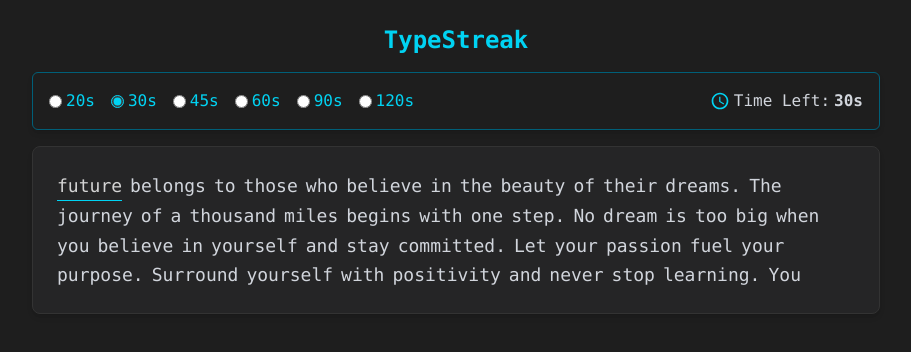
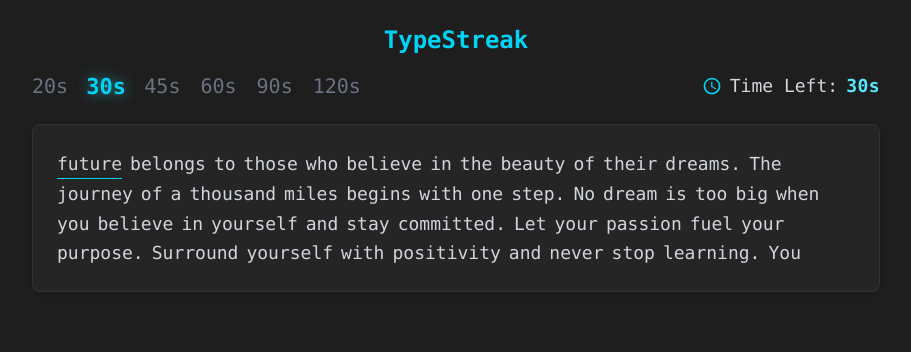
Before and after one commit to Maryam-Amir00/TypeStreak, a React (Vite) app: page / in a window 1280 px wide. Shown: the top 352 px of the page, without its empty margins (184-1095 px from the left). Built offline with nearby package versions, Linux system fonts and the light colour scheme.

Commit message:
Refactor TimerPanel and TypingBox components for improved UI and functionality; replace radio buttons with styled buttons in TimerPanel and streamline input handling in TypingBox

```diff
--- a/src/App.jsx
+++ b/src/App.jsx
@@ -1,6 +1,5 @@
-import { useState } from 'react'
+import React from 'react'
 import TypingBox from './components/TypingBox'
-import TimerPanel from './components/TimerPanel'
 
 
 function App() {
--- a/src/components/TimerPanel.jsx
+++ b/src/components/TimerPanel.jsx
@@ -5,39 +5,44 @@
   const timeOptions = [20, 30, 45, 60, 90, 120];
 
   return (
-    <div className="p-3 sm:p-4 rounded-md border border-cyan-800 bg-[#1e1e1e] shadow-md mb-4">
-      <div className="flex flex-col sm:flex-row justify-between items-center text-sm sm:text-base text-cyan-400 gap-4">
+    <div className="flex flex-col sm:flex-row justify-between items-center text-sm sm:text-base gap-4 mb-6">
 
-        <div className="flex gap-4 flex-wrap justify-center">
+      {/* Elegant Time Buttons */}
+      <div className="flex gap-5 flex-wrap justify-center font-mono">
         {timeOptions.map((time) => (
-            <label
+          <button
             key={time}
-              className="flex items-center gap-1 cursor-pointer transition duration-150 hover:text-white focus-within:text-white"
+            onClick={() => setSelectedTime(time)}
+            disabled={isSessionActive}
+            className={`
+              transition-all duration-300 ease-out
+              text-lg sm:text-xl
+              ${
+                selectedTime === time
+                  ? "text-cyan-400 font-bold scale-110 drop-shadow-[0_0_6px_rgba(34,211,238,0.6)]"
+                  : "text-gray-500 hover:text-cyan-300 hover:scale-105"
+              }
+              disabled:opacity-40 disabled:cursor-not-allowed
+            `}
           >
-              <input
-                type="radio"
-                name="time"
-                value={time}
-                checked={selectedTime === time}
-                onChange={() => setSelectedTime(time)}
-                disabled={isSessionActive}
-                className="accent-cyan-400 checked:ring-cyan-400"
-              />
             {time}s
-            </label>
+          </button>
         ))}
       </div>
 
-        <div className="text-gray-300 flex items-center gap-1">
+      <div className="text-gray-300 flex items-center gap-2 text-base sm:text-lg">
         <MdAccessTime className="text-xl text-cyan-400" />
-          Time Left:{" "}
-          <span className={`font-semibold ${timeLeft <= 10 ? "text-red-400" : ""}`}>
+        <span className="font-light">Time Left:</span>
+        <span
+          className={`font-semibold tracking-wide ${
+            timeLeft <= 10 ? "text-red-400 animate-pulse" : "text-cyan-300"
+          }`}
+        >
           {timeLeft}s
         </span>
       </div>
 
     </div>
-    </div>
   );
 };
 
--- a/src/components/TypingBox.jsx
+++ b/src/components/TypingBox.jsx
@@ -8,7 +8,6 @@
     const [typedInput, setTypedInput] = useState('');
     const [activeWordIndex, setActiveWordIndex] = useState(0);
     const [wordStatus, setWordStatus] = useState([]);
-    const [hasJumpedBack, setHasJumpedBack] = useState(false);
     const [isInputFocused, setIsInputFocused] = useState(true);
     const [typedHistory, setTypedHistory] = useState([]);
     const [selectedTime, setSelectedTime] = useState(30);
@@ -70,38 +69,44 @@
 
       const handleInputChange = (e) => {
       let value = e.target.value;
-      value = value.replace(/\s+$/, ' ');
       setTypedInput(value);
-      setHasJumpedBack(false);
 
-      if(!isSessionActive && timeLeft > 0){
+      if (!isSessionActive && timeLeft > 0) {
         setIsSessionActive(true);
       }
 
-      if(value.endsWith(" ") && value.trim().length > 0){
-        evaluateWord(value.trim());
+      if (value.endsWith(" ")) {
+        const trimmed = value.trim();
+        evaluateWord(trimmed);
+        setTypedInput("");
       }
     };
 
+
     const handleKeyDown = (e) => {
-      if (
-        e.key === "Backspace" &&
-        typedInput.length === 0 &&
-        activeWordIndex > 0 &&
-        !hasJumpedBack
-      ) {
+      if (e.key === "Backspace") {
+        if (typedInput.length > 0) {
+          return;
+        }
+
+        if (activeWordIndex > 0) {
+          e.preventDefault();
+        }
+        if (activeWordIndex > 0) {
           const prevIndex = activeWordIndex - 1;
           setActiveWordIndex(prevIndex);
           setTypedInput(typedHistory[prevIndex] || "");
-        setHasJumpedBack(true);
 
+          // Clear statuses for words ahead
           const updatedStatus = [...wordStatus];
           for (let i = prevIndex + 1; i < updatedStatus.length; i++) {
             updatedStatus[i] = null;
           }
           setWordStatus(updatedStatus);
         }
+      }
     };
+
 
 
 
@@ -111,11 +116,10 @@
         loadWordBatch();
         return;
       }
+
       const currentWord = wordList[activeWordIndex];
-      if (input.length !== currentWord.length) {
-        return;
-      }
       const isCorrect = input === currentWord;
+
       const updatedStatus = [...wordStatus];
       updatedStatus[activeWordIndex] = isCorrect ? "correct" : "incorrect";
       setWordStatus(updatedStatus);
@@ -124,9 +128,10 @@
       updatedTypedHistory[activeWordIndex] = input;
       setTypedHistory(updatedTypedHistory);
 
-      setTypedInput("");
       setActiveWordIndex((prevIndex) => prevIndex + 1);
     };
+
+
 
 
     const getWordClass = (index) => {
```
Lines whose indentation alone changed are shown as unchanged.
